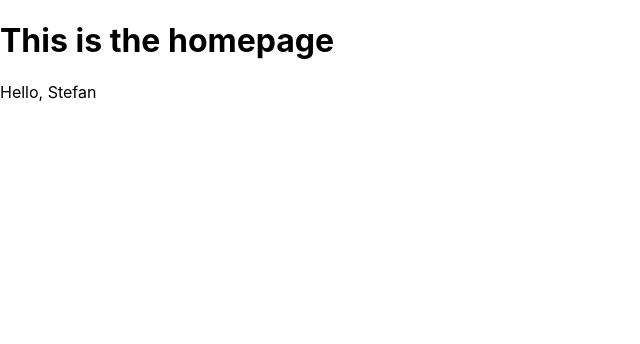
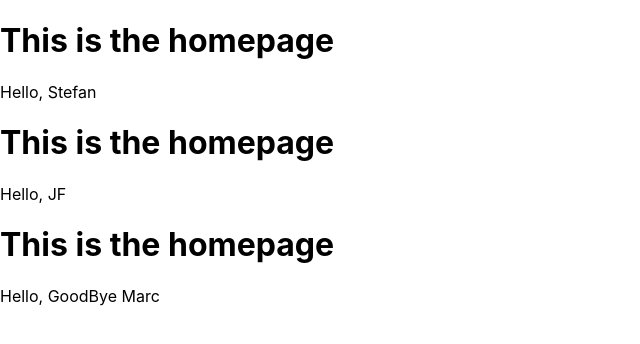
Before and after one commit to StfnC/chad-finance, a React (Create React App) app in the folder frontend/: page / in a window 1280 px wide. Shown: the top 344 px of the page, without its empty margins (0-640 px from the left). Built offline with nearby package versions, Linux system fonts and the light colour scheme.

Commit message:
ajouter jf et goodbye marc !

```diff
--- a/frontend/src/App.js
+++ b/frontend/src/App.js
@@ -4,7 +4,12 @@ import HomePage from './components/HomePage';
 
 function App() {
   return (
+    <div>
       <HomePage name="Stefan" />
+      <HomePage name="JF" />
+      <HomePage name="GoodBye Marc" />
+
+      </div>
   );
 }
 
```
Also changed, not shown: 1 other file (tests, documents, lock files or other folders).
